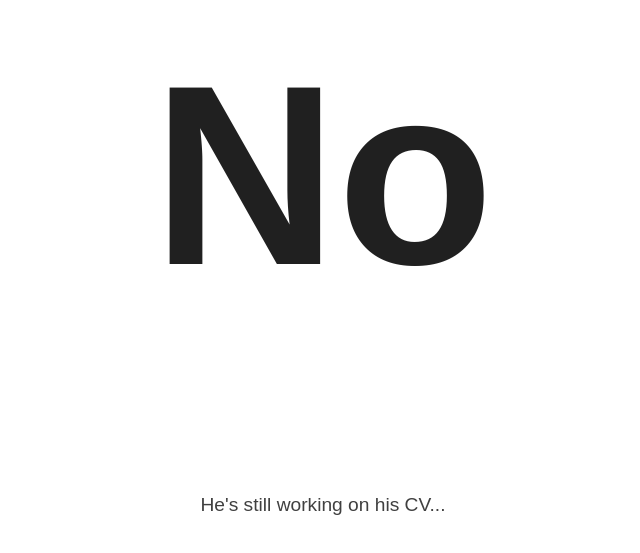
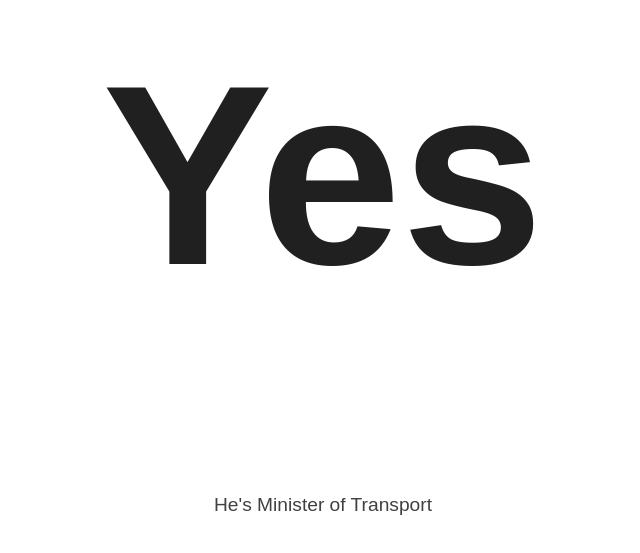
Before and after one commit to teriu/hhgajy, a plain HTML site: page index.html in a window 1280 px wide. Shown: the part 169-722 px from the top of the page, without its empty margins (317-957 px from the left). Drawn offline with Linux system fonts and the light colour scheme.

Commit message:
Update index.html

```diff
--- a/index.html
+++ b/index.html
@@ -33,8 +33,8 @@
     </head>
     <body>
         <main>
-            <h1 class="answer">No</h1>
-            <p class="quip">He's still working on his CV...</p>
+            <h1 class="answer">Yes</h1>
+            <p class="quip">He's Minister of Transport</p>
         </main>
     </body>
 </html>
```
